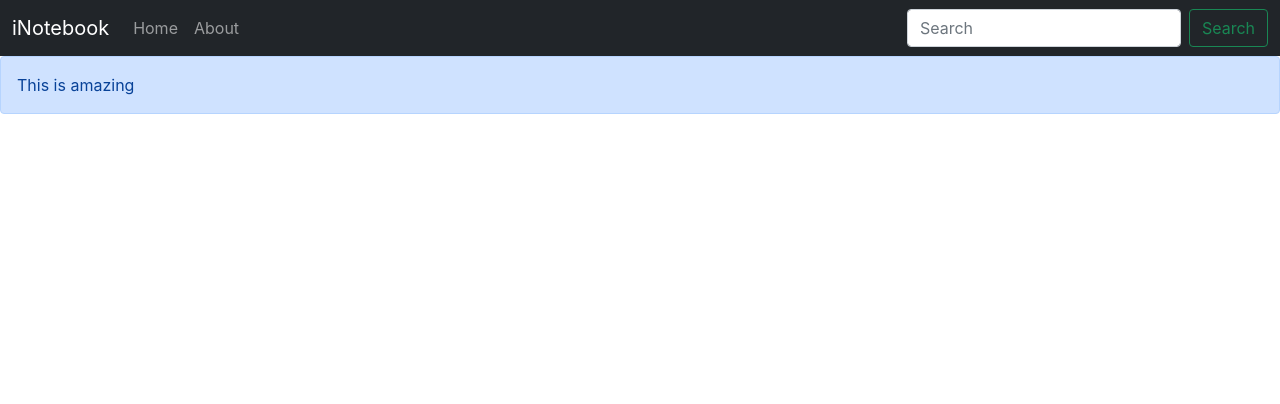
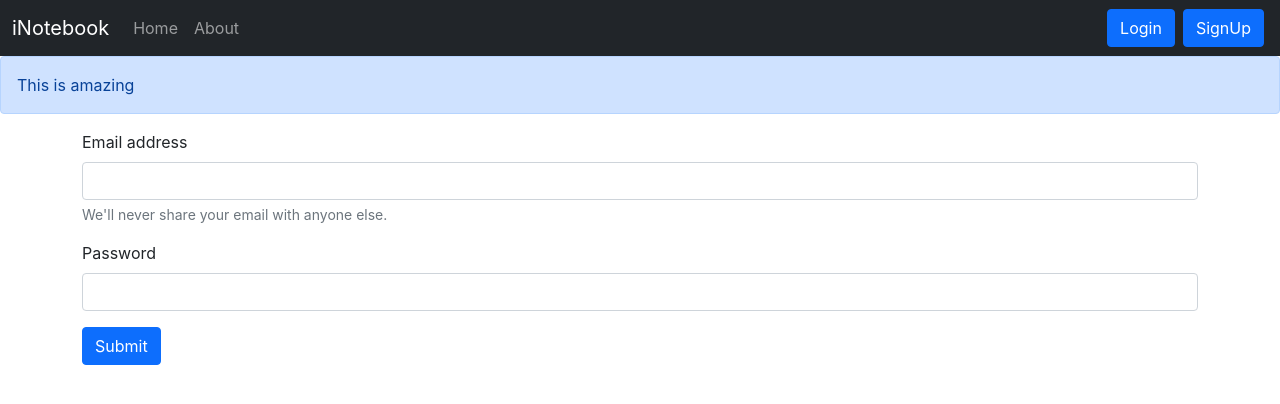
Before and after one commit to ayushjain27/inotebook, a React (Create React App) app: page /login in a window 1280 px wide. Shown: the top 404 px of the page. Built offline with nearby package versions, Linux system fonts and the light colour scheme.

Commit message:
Add login section

```diff
--- a/src/App.js
+++ b/src/App.js
@@ -9,6 +9,8 @@ import Home from './components/Home';
 import About from './components/About';
 import NoteState from './context/notes/NoteState';
 import Alert from './components/Alert';
+import Login from './components/Login';
+import SignUp from './components/SignUp';
 
 function App() {
   return (
@@ -21,6 +23,8 @@ function App() {
             <Routes>
               <Route exact path="/" element={<Home />} />
               <Route exact path="/about" element={<About />} />
+              <Route exact path="/login" element={<Login />} />
+              <Route exact path="/signup" element={<SignUp />} />
             </Routes>
           </div>
         </Router>
--- /dev/null
+++ b/src/components/Login.js
@@ -0,0 +1,48 @@
+import React, {useState} from 'react'
+
+const Login = () => {
+
+    const[credentials, setCredentials] = useState({email: "", password:""})
+
+    const handleSubmit = async (e) => {
+        e.preventDefault();
+        const response = await fetch("http://localhost:5000/api/auth/login", {
+            method: 'POST',
+            headers: {
+                'Content-Type': 'application/json',
+            },
+            body: JSON.stringify({email: credentials.email, password: credentials.password})
+        });
+
+        const json = await response.json()
+        console.log(json);
+        if(json.success){
+            // redirect
+        }
+        else{
+            alert("Invalid credentials");
+        }
+        // setNotes(json)
+    }
+
+    const onChange = (e) => {
+        setCredentials({...credentials, [e.target.name]: e.target.value})
+    }
+
+    return (
+        <form onSubmit={handleSubmit}>
+            <div className="mb-3">
+                <label htmlFor="email" className="form-label">Email address</label>
+                <input type="email" className="form-control" value={credentials.email} onChange={onChange} id="email" name='email' aria-describedby="emailHelp" />
+                <div id="emailHelp" className="form-text">We'll never share your email with anyone else.</div>
+            </div>
+            <div className="mb-3">
+                <label htmlFor="password" className="form-label">Password</label>
+                <input type="password" className="form-control" value={credentials.password} onChange={onChange} id="password" name='password' />
+            </div>
+            <button type="submit" className="btn btn-primary" >Submit</button>
+        </form>
+    )
+}
+
+export default Login
--- a/src/components/Navbar.js
+++ b/src/components/Navbar.js
@@ -20,8 +20,8 @@ const Navbar = () => {
                         </li>
                     </ul>
                     <form className="d-flex">
-                        <input className="form-control me-2" type="search" placeholder="Search" aria-label="Search" />
-                        <button className="btn btn-outline-success" type="submit">Search</button>
+                        <Link className="btn btn-primary mx-1" to="/login" role="button">Login</Link>
+                        <Link className="btn btn-primary mx-1" to="/signup" role="button">SignUp</Link>
                     </form>
                 </div>
             </div>
--- /dev/null
+++ b/src/components/SignUp.js
@@ -0,0 +1,11 @@
+import React from 'react'
+
+const SignUp = () => {
+  return (
+    <div>
+      I am SignUp
+    </div>
+  )
+}
+
+export default SignUp
```
Also changed, not shown: 1 other file (tests, documents, lock files or other folders).
